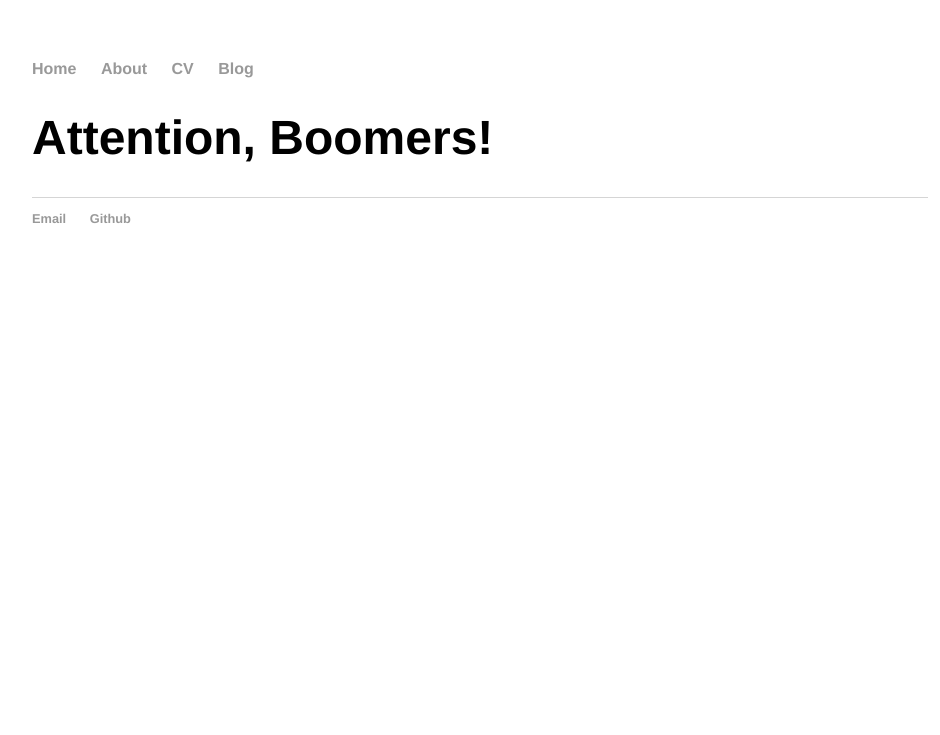
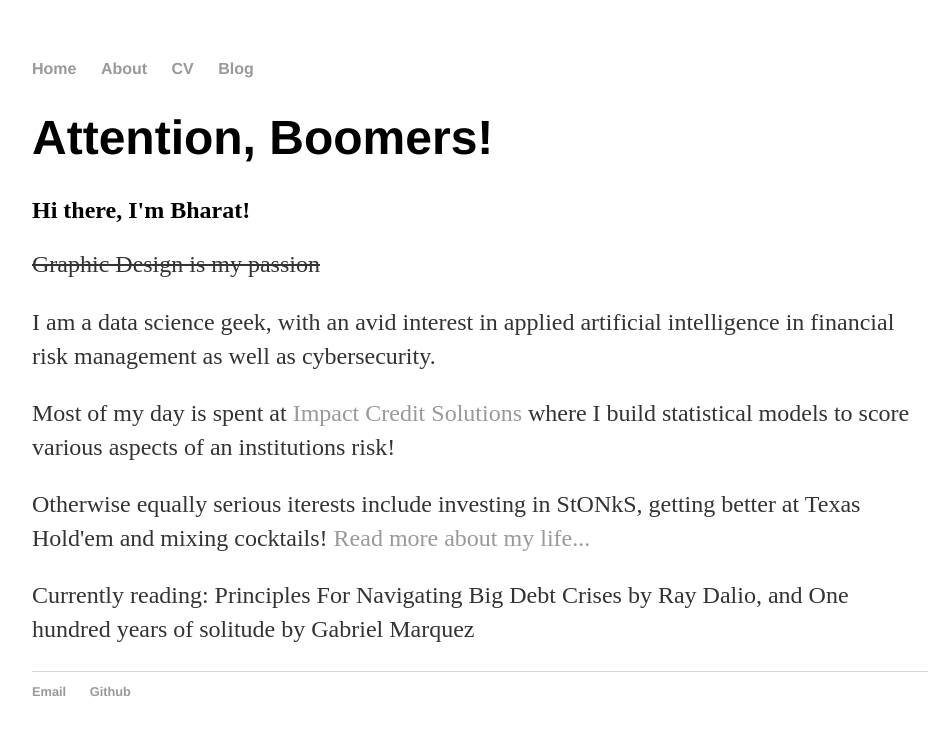
Before and after one commit to BharatAD/bharatAD.github.io, a Jekyll site: the page built from index.html, in a window 1280 px wide. Shown: the top 735 px of the page, without its empty margins (160-1100 px from the left). Built offline with Jekyll 4.4.1, drawn with Linux system fonts in a browser that asks for light colours.

Commit message:
Update index.html
amended as per jeckylls requirements

```diff
--- a/index.html
+++ b/index.html
@@ -4,4 +4,10 @@ title: Bharat Atul Desai
 ---
 <div class="blurb">
 	<h1>Attention, Boomers!</h1>
+	<h2>Hi there, I'm Bharat!</h2>
+	<p><strike> Graphic Design is my passion</strike></p>
+	<p>I am a data science geek, with an avid interest in applied artificial intelligence in financial risk management as well as cybersecurity. </p>
+        <p>Most of my day is spent at <a href="https://impactcredit.solutions/">Impact Credit Solutions</a> where I build statistical models to score various aspects of an institutions risk! </p>
+	<p>Otherwise equally serious iterests include investing in StONkS, getting better at Texas Hold'em and mixing cocktails! <a href="/about">Read more about my life...</a></p>
+	<p>Currently reading: Principles For Navigating Big Debt Crises by Ray Dalio, and One hundred years of solitude by Gabriel Marquez</p>
 </div><!-- /.blurb -->
```
